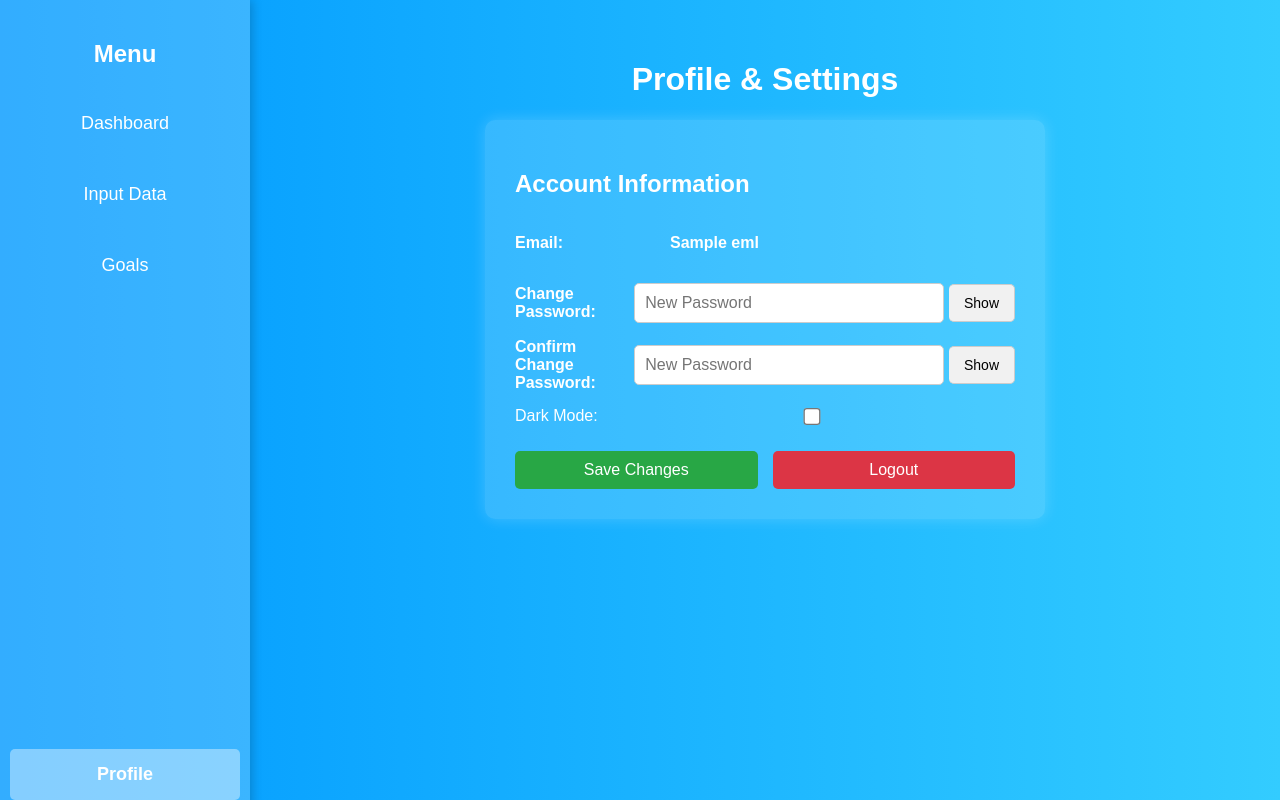
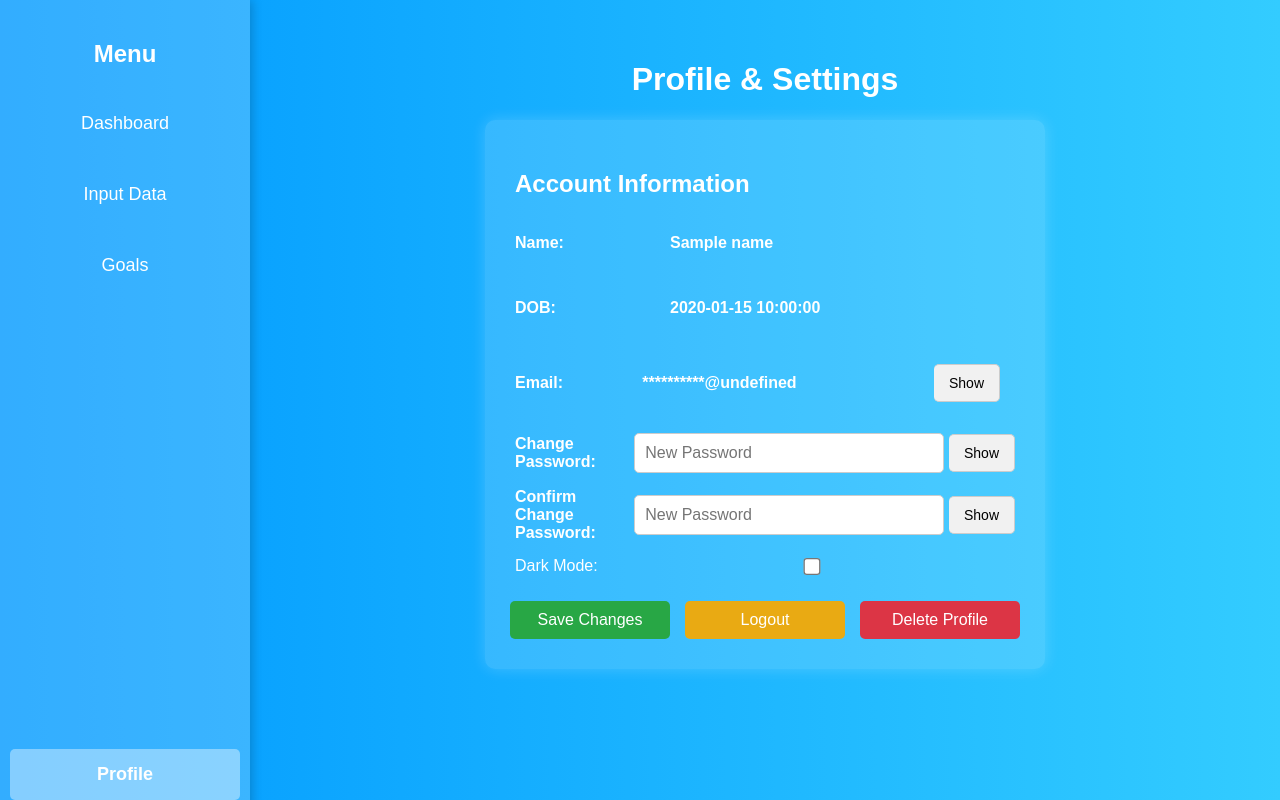
Before and after one commit to PluvioXO/Prog-2-CW, a Python web app: template templates/components/profile.html in a window 1280 px wide. Run offline with Jinja, Linux system fonts and the light colour scheme; the template is opened without the code that fills it: most values are stand-ins (such as "Sample title", 1, 10 or a date in 2020).

Commit message:
Added name and dob entry to signup page and allocated given space for them on the profile page. They need writing to the db when registering and being able to be fetched and dob read as a string for the profile page to implement. Validation required on name and dob.

```diff
--- a/Classes/DB.py
+++ b/Classes/DB.py
@@ -22,7 +22,7 @@
             print(error)
             return False
 
-    def signup(self, eml: str, pss: str) -> bool:
+    def signup(self, eml: str, pss: str) -> bool: # needs to take name and dob now asw
         try:
             self.supabase.auth.sign_up({"email": eml, "password": pss})
             return True
@@ -87,7 +87,7 @@
         except:
             return False
 
-    def set_meaningful_work_hours(self, meaningful_work_hours : float) -> bool:
+    def set_meaningful_work_hours(self, work : float) -> bool:
         try:
             return self.supabase.from_("userData").update({"work": work}).eq("uuid", self.getUUID).execute() is not None
         except:
--- a/static/css/dashboard.css
+++ b/static/css/dashboard.css
@@ -85,8 +85,8 @@
 }
 
 .big-card {
-    width: 100%; /* ✅ Adjust width */
-    max-width: 1000px; /* ✅ Prevents it from getting too wide */
+    width: 100%;
+    max-width: 1000px;
     min-height: 350px;
     background: linear-gradient(to right, #ffcc00, #ffa500);
     color: white;
@@ -117,10 +117,12 @@
     .metrics-grid {
         grid-template-columns: 1fr;
         max-width: 80%;
+        margin-left: 65px;
     }
 
     .metric-card {
         max-width: 80%;
+
     }
 
     .big-card {
--- a/static/css/profile.css
+++ b/static/css/profile.css
@@ -62,6 +62,8 @@
     display: flex;
     flex-direction: column;
     align-items: center;
+    box-sizing: border-box;
+    overflow-x: hidden;
 }
 
 .profile-card {
@@ -75,7 +77,7 @@
     align-items: center;
 }
 
-.eml-text {
+.profile-text {
     font-size: 16px;
     font-weight: bold;
 }
@@ -120,7 +122,25 @@
     text-decoration: none;
 }
 
-.show-hide-password {
+.email-container {
+    display: flex;
+    align-items: center;
+    justify-content: space-between;
+    width: 100%;
+    max-width: 400px;
+    padding: 10px 15px;
+}
+
+.profile-text#masked-email {
+    font-size: 16px;
+    font-weight: bold;
+    flex-grow: 1;
+    white-space: nowrap;
+    overflow: hidden;
+    text-overflow: ellipsis;
+}
+
+.show-hide-password, .toggle-email-button {
     padding: 10px 15px;
     border: 1px solid #ccc;
     border-left: none;
@@ -134,7 +154,7 @@
     text-align: center;
 }
 
-.show-hide-password:hover {
+.show-hide-password:hover, .toggle-email-button:hover {
     background-color: #ddd;
 }
 
@@ -145,7 +165,7 @@
     margin-top: auto;
 }
 
-.save-btn, .logout-btn {
+.save-btn, .logout-btn, .delete-profile-btn {
     padding: 10px 20px;
     font-size: 16px;
     border: none;
@@ -167,16 +187,21 @@
 }
 
 .logout-btn {
+    background-color: #e9aa13;
+    color: white;
+}
+
+.logout-btn:hover{
+    background-color: #f19b0e;
+}
+
+.delete-profile-btn {
     background-color: #dc3545;
     color: white;
 }
 
-.logout-btn:hover {
+.delete-profile-btn:hover {
     background-color: #c82333;
-}
-
-.logout-btn:hover {
-    background: #b21f2d;
 }
 
 .theme-switch {
--- a/static/js/profile.js
+++ b/static/js/profile.js
@@ -11,18 +11,23 @@
 }
 
 document.addEventListener("DOMContentLoaded", function () {
+    const emailElement = document.getElementById("masked-email");
+
+    if (emailElement) {
+        const email = emailElement.textContent.trim();
+        emailElement.dataset.fullEmail = email;
+        emailElement.textContent = maskEmail(email);
+    }
 
     document.getElementById("save-btn").addEventListener("click", async function(event){
         event.preventDefault();
 
-        //Getting strings from input stuff
         const newPassword = document.getElementById("new-password").value;
         const newCFMPassword = document.getElementById("new-cfm-password").value;
 
         console.log(newPassword);
         console.log(newCFMPassword);
 
-        // Posting into the backend
         const response = await fetch('/save-changes', {
             method: 'POST',
             headers: {
@@ -36,3 +41,21 @@
         });
     });
 });
+
+function maskEmail(email) {
+    const [localPart, domain] = email.split("@");
+    return "*".repeat(localPart.length) + "@" + domain;
+}
+
+function toggleEmail() {
+    const emailElement = document.getElementById("masked-email");
+    const currentEmail = emailElement.textContent;
+
+    if (currentEmail.includes("*")) {
+        emailElement.textContent = emailElement.dataset.fullEmail;
+        document.getElementById("show-eml-button").innerHTML = "Hide";
+    } else {
+        emailElement.textContent = maskEmail(emailElement.dataset.fullEmail);
+        document.getElementById("show-eml-button").innerHTML = "Show";
+    }
+}
--- a/templates/components/profile.html
+++ b/templates/components/profile.html
@@ -22,8 +22,21 @@
         <div class="profile-card">
             <h2>Account Information</h2>
             <div class="field">
+                <label>Name:</label>
+                <p class="profile-text">{{ name }}</p>
+            </div>
+
+            <div class="field">
+                <label>DOB:</label>
+                <p class="profile-text">{{ dob }}</p>
+            </div>
+
+            <div class="field">
                 <label>Email:</label>
-                <p class="eml-text">{{ eml }}</p>
+                <div class="email-container">
+                    <p class="profile-text" id="masked-email">{{ eml }}</p>
+                    <button class="toggle-email-button" id="show-eml-button" onclick="toggleEmail()">Show</button>
+                </div>
             </div>
 
             <div class="field">
@@ -50,7 +63,9 @@
             <div class="profile-buttons">
                 <a class='save-btn' id="save-btn" href="{{ url_for('save_changes') }}">Save Changes</a>
                 <a class='logout-btn' href="{{ url_for('logout') }}">Logout</a>
+                <a class="delete-profile-btn" id="delete-profile-btn" href="{{ url_for('delete_profile') }}">Delete Profile</a>
             </div>
+
         </div>
     </div>
 </body>
--- a/templates/landing.html
+++ b/templates/landing.html
@@ -29,10 +29,12 @@
                 <div class="form-box hidden" id="signup-box">
                     <h2>Signup</h2>
                     <form id="signup-form">
+                        <input type="text" name="full_name" placeholder="Full Name" required>
+                        <input type="date" name="date_of_birth" placeholder="Date of Birth" required>
                         <input type="email" name="email" placeholder="Email" required>
-                        <p class="password-info">Password must be at least 7 characters long.</p>
                         <input type="password" name="password" placeholder="Password" required>
                         <input type="password" name="confirm_password" placeholder="Confirm Password" required>
+                        <p class="password-info">Password must be at least 7 characters long.</p>
                         <button type="submit">Signup</button>
                         <p>Already have an account? <a href="#" id="show-login">Login</a></p>
                     </form>
```
Also changed, not shown: App.py (+19 -4 lines), static/css/goals.css (+2 -6 lines).
